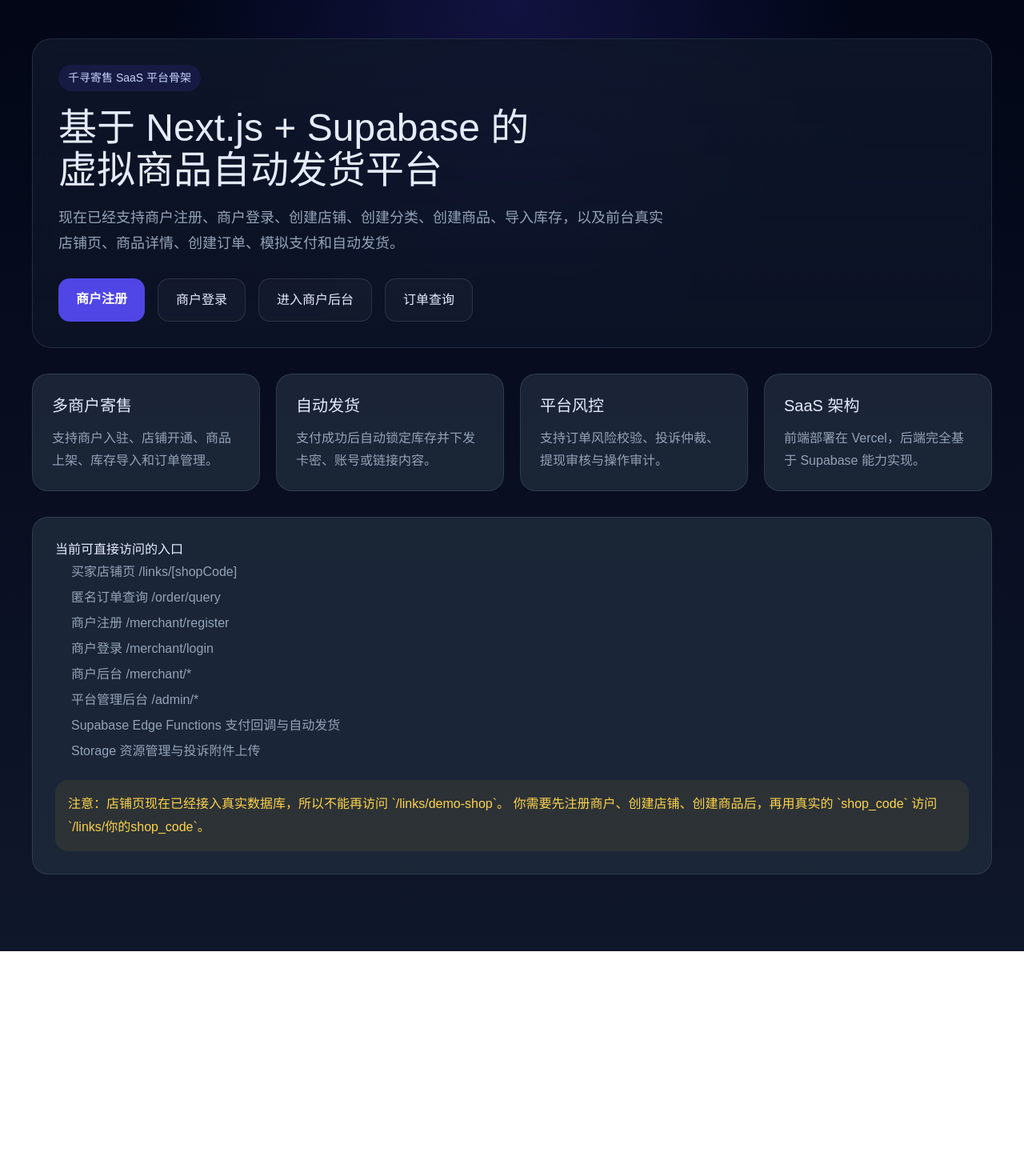
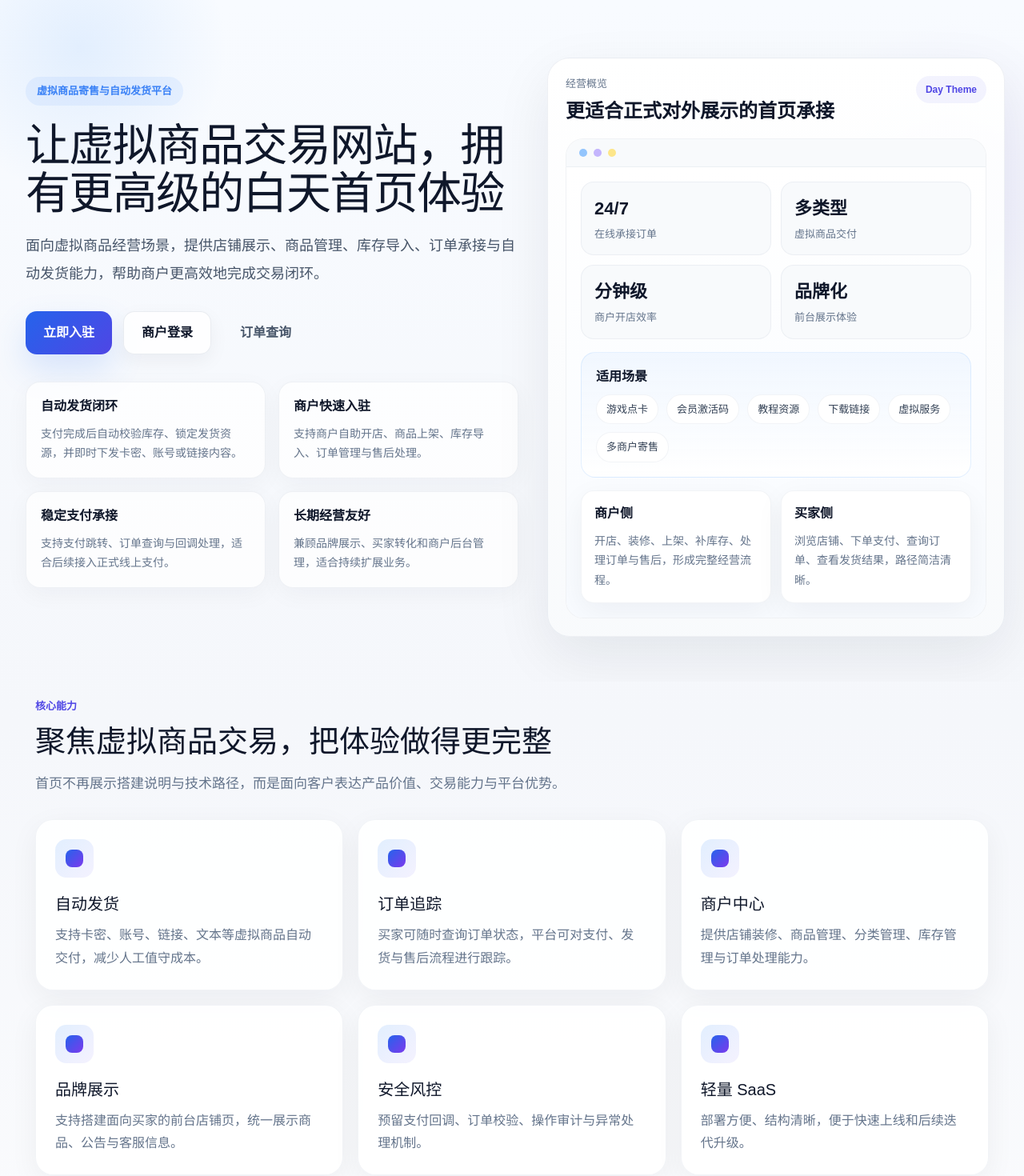
Before and after one commit to lirunbo69/id2.0, a Next.js app: page / in a window 1280 px wide. Shown: the top 1470 px of the page at 80% size. Before the commit the page ends 1189 px from the top, so only its background shows below. Built offline with nearby package versions, Linux system fonts and the light colour scheme.

Commit message:
Update page.tsx

```diff
--- a/src/app/page.tsx
+++ b/src/app/page.tsx
@@ -1,98 +1,135 @@
+const highlights = [
+  ['自动发货闭环', '支付完成后自动校验库存、锁定发货资源，并即时下发卡密、账号或链接内容。'],
+  ['商户快速入驻', '支持商户自助开店、商品上架、库存导入、订单管理与售后处理。'],
+  ['稳定支付承接', '支持支付跳转、订单查询与回调处理，适合后续接入正式线上支付。'],
+  ['长期经营友好', '兼顾品牌展示、买家转化和商户后台管理，适合持续扩展业务。'],
+] as const;
+
 const features = [
-  {
-    title: '多商户寄售',
-    description: '支持商户入驻、店铺开通、商品上架、库存导入和订单管理。',
-  },
-  {
-    title: '自动发货',
-    description: '支付成功后自动锁定库存并下发卡密、账号或链接内容。',
-  },
-  {
-    title: '平台风控',
-    description: '支持订单风险校验、投诉仲裁、提现审核与操作审计。',
-  },
-  {
-    title: 'SaaS 架构',
-    description: '前端部署在 Vercel，后端完全基于 Supabase 能力实现。',
-  },
-];
+  ['自动发货', '支持卡密、账号、链接、文本等虚拟商品自动交付，减少人工值守成本。'],
+  ['订单追踪', '买家可随时查询订单状态，平台可对支付、发货与售后流程进行跟踪。'],
+  ['商户中心', '提供店铺装修、商品管理、分类管理、库存管理与订单处理能力。'],
+  ['品牌展示', '支持搭建面向买家的前台店铺页，统一展示商品、公告与客服信息。'],
+  ['安全风控', '预留支付回调、订单校验、操作审计与异常处理机制。'],
+  ['轻量 SaaS', '部署方便、结构清晰，便于快速上线和后续迭代升级。'],
+] as const;
 
-const modules = [
-  '买家店铺页 /links/[shopCode]',
-  '匿名订单查询 /order/query',
-  '商户注册 /merchant/register',
-  '商户登录 /merchant/login',
-  '商户后台 /merchant/*',
-  '平台管理后台 /admin/*',
-  'Supabase Edge Functions 支付回调与自动发货',
-  'Storage 资源管理与投诉附件上传',
-];
+const scenarios = ['游戏点卡', '会员激活码', '教程资源', '下载链接', '虚拟服务', '多商户寄售'];
+const metrics = [
+  ['24/7', '在线承接订单'],
+  ['多类型', '虚拟商品交付'],
+  ['分钟级', '商户开店效率'],
+  ['品牌化', '前台展示体验'],
+] as const;
 
 export default function HomePage() {
   return (
-    <main style={{ padding: '48px 24px 96px' }}>
-      <section
-        style={{
-          maxWidth: 1200,
-          margin: '0 auto',
-          padding: 32,
-          border: '1px solid var(--border)',
-          borderRadius: 24,
-          background: 'linear-gradient(180deg, rgba(15,23,42,.85), rgba(15,23,42,.6))',
-          backdropFilter: 'blur(16px)',
-        }}
-      >
-        <div style={{ display: 'inline-flex', padding: '6px 12px', borderRadius: 999, background: 'rgba(79,70,229,.15)', color: '#c7d2fe', fontSize: 14 }}>
-          千寻寄售 SaaS 平台骨架
-        </div>
-        <h1 style={{ fontSize: 48, lineHeight: 1.1, margin: '20px 0 16px' }}>
-          基于 Next.js + Supabase 的
-          <br />
-          虚拟商品自动发货平台
-        </h1>
-        <p style={{ maxWidth: 760, color: 'var(--muted)', fontSize: 18, lineHeight: 1.8 }}>
-          现在已经支持商户注册、商户登录、创建店铺、创建分类、创建商品、导入库存，以及前台真实店铺页、商品详情、创建订单、模拟支付和自动发货。
-        </p>
+    <main style={s.page}>
+      <section style={s.heroWrap}>
+        <div style={s.glowA} />
+        <div style={s.glowB} />
+        <div style={s.hero}>
+          <div style={s.left}>
+            <span style={s.badge}>虚拟商品寄售与自动发货平台</span>
+            <h1 style={s.h1}>让虚拟商品交易网站，拥有更高级的白天首页体验</h1>
+            <p style={s.desc}>
+              面向虚拟商品经营场景，提供店铺展示、商品管理、库存导入、订单承接与自动发货能力，帮助商户更高效地完成交易闭环。
+            </p>
+            <div style={s.btnRow}>
+              <a href="/merchant/register" style={s.primary}>立即入驻</a>
+              <a href="/merchant/login" style={s.secondary}>商户登录</a>
+              <a href="/order/query" style={s.ghost}>订单查询</a>
+            </div>
+            <div style={s.highlightGrid}>
+              {highlights.map(([title, text]) => (
+                <div key={title} style={s.highlightCard}>
+                  <div style={s.cardTitle}>{title}</div>
+                  <p style={s.cardText}>{text}</p>
+                </div>
+              ))}
+            </div>
+          </div>
 
-        <div style={{ display: 'flex', gap: 16, flexWrap: 'wrap', marginTop: 28 }}>
-          <a href="/merchant/register" style={primaryButton}>商户注册</a>
-          <a href="/merchant/login" style={secondaryButton}>商户登录</a>
-          <a href="/merchant/dashboard" style={secondaryButton}>进入商户后台</a>
-          <a href="/order/query" style={secondaryButton}>订单查询</a>
+          <div style={s.panel}>
+            <div style={s.panelHead}>
+              <div>
+                <div style={s.mini}>经营概览</div>
+                <div style={s.panelTitle}>更适合正式对外展示的首页承接</div>
+              </div>
+              <span style={s.tag}>Day Theme</span>
+            </div>
+            <div style={s.window}>
+              <div style={s.windowTop}>
+                <i style={{ ...s.dot, background: '#93c5fd' }} />
+                <i style={{ ...s.dot, background: '#c4b5fd' }} />
+                <i style={{ ...s.dot, background: '#fde68a' }} />
+              </div>
+              <div style={s.windowBody}>
+                <div style={s.metricGrid}>
+                  {metrics.map(([value, label]) => (
+                    <div key={label} style={s.metricCard}>
+                      <div style={s.metricValue}>{value}</div>
+                      <div style={s.metricLabel}>{label}</div>
+                    </div>
+                  ))}
+                </div>
+                <div style={s.largeCard}>
+                  <div style={s.cardTitle}>适用场景</div>
+                  <div style={s.pills}>
+                    {scenarios.map((item) => <span key={item} style={s.pill}>{item}</span>)}
+                  </div>
+                </div>
+                <div style={s.split2}>
+                  <div style={s.softCard}><div style={s.cardTitle}>商户侧</div><p style={s.cardText}>开店、装修、上架、补库存、处理订单与售后，形成完整经营流程。</p></div>
+                  <div style={s.softCard}><div style={s.cardTitle}>买家侧</div><p style={s.cardText}>浏览店铺、下单支付、查询订单、查看发货结果，路径简洁清晰。</p></div>
+                </div>
+              </div>
+            </div>
+          </div>
         </div>
       </section>
 
-      <section style={{ maxWidth: 1200, margin: '32px auto 0' }}>
-        <div style={{ display: 'grid', gridTemplateColumns: 'repeat(auto-fit, minmax(240px, 1fr))', gap: 20 }}>
-          {features.map((item) => (
-            <article
-              key={item.title}
-              style={{
-                padding: 24,
-                borderRadius: 20,
-                border: '1px solid var(--border)',
-                background: 'var(--card)',
-              }}
-            >
-              <h2 style={{ marginTop: 0, marginBottom: 12, fontSize: 20 }}>{item.title}</h2>
-              <p style={{ margin: 0, color: 'var(--muted)', lineHeight: 1.7 }}>{item.description}</p>
+      <section style={s.section}>
+        <span style={s.sectionBadge}>核心能力</span>
+        <h2 style={s.h2}>聚焦虚拟商品交易，把体验做得更完整</h2>
+        <p style={s.sectionDesc}>首页不再展示搭建说明与技术路径，而是面向客户表达产品价值、交易能力与平台优势。</p>
+        <div style={s.featureGrid}>
+          {features.map(([title, text]) => (
+            <article key={title} style={s.featureCard}>
+              <div style={s.iconBox}><div style={s.iconInner} /></div>
+              <h3 style={s.featureTitle}>{title}</h3>
+              <p style={s.featureText}>{text}</p>
             </article>
           ))}
         </div>
       </section>
 
-      <section style={{ maxWidth: 1200, margin: '32px auto 0' }}>
-        <div style={{ padding: 28, borderRadius: 20, border: '1px solid var(--border)', background: 'var(--card)' }}>
-          <h2 style={{ marginTop: 0 }}>当前可直接访问的入口</h2>
-          <ul style={{ color: 'var(--muted)', lineHeight: 2, paddingLeft: 20, marginBottom: 0 }}>
-            {modules.map((item) => (
-              <li key={item}>{item}</li>
-            ))}
-          </ul>
+      <section style={s.dual}>
+        <div style={s.dualMain}>
+          <span style={s.sectionBadge}>为什么适合你</span>
+          <h2 style={s.h2Small}>把复杂的发货与经营流程，整理成更顺手的线上体验</h2>
+          <p style={s.sectionDesc}>从店铺展示，到商品承接、支付跳转、订单查询与自动发货，整条链路更适合做成正式对外运营的网站。</p>
+          <div style={s.list}>
+            <div style={s.listItem}>更适合展示品牌、信任感与平台能力</div>
+            <div style={s.listItem}>更适合承接客户访问与交易转化</div>
+            <div style={s.listItem}>更适合商户长期经营与后续功能扩展</div>
+          </div>
+        </div>
+        <div style={s.dualSide}>
+          <div style={s.quote}>“一个更高级的首页，不只是好看，而是能更好地承接客户、解释产品、提高转化。”</div>
+          <div style={s.softCard}><div style={s.cardTitle}>适合持续升级</div><p style={s.cardText}>后续可以继续扩展套餐页、客户案例、支付说明、入驻流程和品牌文案体系。</p></div>
+        </div>
+      </section>
 
-          <div style={{ marginTop: 20, padding: 16, borderRadius: 16, background: 'rgba(251,191,36,.08)', color: '#fcd34d', lineHeight: 1.8 }}>
-            注意：店铺页现在已经接入真实数据库，所以不能再访问 `/links/demo-shop`。
-            你需要先注册商户、创建店铺、创建商品后，再用真实的 `shop_code` 访问 `/links/你的shop_code`。
+      <section style={s.ctaWrap}>
+        <div style={s.cta}>
+          <div>
+            <span style={s.sectionBadge}>立即开始</span>
+            <h2 style={s.h2Small}>让你的寄售平台先拥有一个真正能对外成交的首页</h2>
+          </div>
+          <div style={s.btnRow}>
+            <a href="/merchant/register" style={s.primary}>免费开通商户</a>
+            <a href="/merchant/login" style={s.secondary}>进入商户中心</a>
           </div>
         </div>
       </section>
@@ -100,17 +137,59 @@ export default function HomePage() {
   );
 }
 
-const primaryButton: React.CSSProperties = {
-  padding: '14px 22px',
-  borderRadius: 14,
-  background: 'var(--primary)',
-  color: 'var(--primary-foreground)',
-  fontWeight: 700,
+const s: Record<string, React.CSSProperties> = {
+  page: { paddingBottom: 96, background: 'linear-gradient(180deg,#f8fbff 0%,#f5f7fb 40%,#fff 100%)' },
+  heroWrap: { position: 'relative', overflow: 'hidden', padding: '72px 24px 56px' },
+  glowA: { position: 'absolute', left: -80, top: -120, width: 360, height: 360, borderRadius: '50%', background: 'radial-gradient(circle, rgba(96,165,250,.14), transparent 72%)' },
+  glowB: { position: 'absolute', right: -120, top: 30, width: 420, height: 420, borderRadius: '50%', background: 'radial-gradient(circle, rgba(167,139,250,.10), transparent 72%)' },
+  hero: { position: 'relative', zIndex: 1, maxWidth: 1240, margin: '0 auto', display: 'grid', gridTemplateColumns: '1.05fr .95fr', gap: 28 },
+  left: { padding: '24px 8px 12px' },
+  badge: { display: 'inline-flex', padding: '8px 14px', borderRadius: 999, background: 'rgba(59,130,246,.08)', color: '#3b82f6', fontSize: 13, fontWeight: 700 },
+  h1: { margin: '20px 0 18px', fontSize: 56, lineHeight: 1.08, color: '#0f172a', letterSpacing: '-.03em' },
+  desc: { margin: 0, maxWidth: 760, color: '#475569', fontSize: 18, lineHeight: 1.9 },
+  btnRow: { display: 'flex', gap: 14, flexWrap: 'wrap', marginTop: 30 },
+  primary: { display: 'inline-flex', alignItems: 'center', justifyContent: 'center', padding: '14px 22px', borderRadius: 14, background: 'linear-gradient(135deg,#2563eb,#4f46e5)', color: '#fff', fontWeight: 700, textDecoration: 'none', boxShadow: '0 18px 40px rgba(59,130,246,.18)' },
+  secondary: { display: 'inline-flex', alignItems: 'center', justifyContent: 'center', padding: '14px 22px', borderRadius: 14, border: '1px solid rgba(148,163,184,.2)', background: 'rgba(255,255,255,.82)', color: '#0f172a', fontWeight: 700, textDecoration: 'none', boxShadow: '0 8px 24px rgba(15,23,42,.05)' },
+  ghost: { display: 'inline-flex', alignItems: 'center', justifyContent: 'center', padding: '14px 22px', borderRadius: 14, color: '#475569', fontWeight: 700, textDecoration: 'none' },
+  highlightGrid: { display: 'grid', gridTemplateColumns: 'repeat(2,minmax(0,1fr))', gap: 16, marginTop: 34 },
+  highlightCard: { padding: 18, borderRadius: 18, border: '1px solid rgba(148,163,184,.14)', background: 'rgba(255,255,255,.72)', boxShadow: '0 8px 30px rgba(15,23,42,.04)' },
+  panel: { padding: 22, borderRadius: 28, border: '1px solid rgba(148,163,184,.16)', background: 'linear-gradient(180deg,rgba(255,255,255,.92),rgba(248,250,252,.92))', boxShadow: '0 24px 70px rgba(15,23,42,.08)' },
+  panelHead: { display: 'flex', justifyContent: 'space-between', gap: 12, marginBottom: 18 },
+  mini: { color: '#64748b', fontSize: 13, marginBottom: 8 },
+  panelTitle: { fontSize: 24, fontWeight: 800, color: '#0f172a', lineHeight: 1.35 },
+  tag: { padding: '8px 12px', borderRadius: 999, background: 'rgba(99,102,241,.08)', color: '#4f46e5', fontWeight: 700, fontSize: 12, height: 'fit-content' },
+  window: { overflow: 'hidden', borderRadius: 22, border: '1px solid rgba(148,163,184,.14)', background: '#fff' },
+  windowTop: { display: 'flex', gap: 8, padding: '12px 16px', borderBottom: '1px solid rgba(148,163,184,.12)', background: '#f8fafc' },
+  dot: { width: 10, height: 10, borderRadius: '50%' },
+  windowBody: { padding: 18, display: 'grid', gap: 16, background: 'linear-gradient(180deg,#fff,#f8fbff)' },
+  metricGrid: { display: 'grid', gridTemplateColumns: 'repeat(2,minmax(0,1fr))', gap: 12 },
+  metricCard: { padding: 16, borderRadius: 16, background: 'rgba(248,250,252,.95)', border: '1px solid rgba(148,163,184,.12)' },
+  metricValue: { fontSize: 22, fontWeight: 800, color: '#0f172a' },
+  metricLabel: { marginTop: 6, color: '#64748b', fontSize: 13 },
+  largeCard: { padding: 18, borderRadius: 18, background: 'linear-gradient(180deg,rgba(239,246,255,.88),rgba(255,255,255,.92))', border: '1px solid rgba(147,197,253,.24)' },
+  pills: { display: 'flex', flexWrap: 'wrap', gap: 10 },
+  pill: { display: 'inline-flex', padding: '8px 12px', borderRadius: 999, background: '#fff', border: '1px solid rgba(148,163,184,.12)', color: '#334155', fontSize: 13 },
+  split2: { display: 'grid', gridTemplateColumns: 'repeat(2,minmax(0,1fr))', gap: 12 },
+  softCard: { padding: 16, borderRadius: 16, background: '#fff', border: '1px solid rgba(148,163,184,.12)', boxShadow: '0 10px 36px rgba(15,23,42,.05)' },
+  cardTitle: { fontSize: 16, fontWeight: 700, color: '#0f172a', marginBottom: 10 },
+  cardText: { margin: 0, color: '#64748b', lineHeight: 1.75, fontSize: 14 },
+  section: { maxWidth: 1240, margin: '0 auto', padding: '18px 24px 0' },
+  sectionBadge: { display: 'inline-flex', color: '#4f46e5', fontWeight: 700, fontSize: 13, marginBottom: 12 },
+  h2: { margin: '0 0 14px', fontSize: 38, lineHeight: 1.2, color: '#0f172a' },
+  h2Small: { margin: '8px 0 14px', fontSize: 34, lineHeight: 1.25, color: '#0f172a' },
+  sectionDesc: { margin: 0, maxWidth: 760, color: '#64748b', fontSize: 17, lineHeight: 1.85 },
+  featureGrid: { display: 'grid', gridTemplateColumns: 'repeat(3,minmax(0,1fr))', gap: 18, marginTop: 28 },
+  featureCard: { padding: 24, borderRadius: 22, background: 'rgba(255,255,255,.88)', border: '1px solid rgba(148,163,184,.12)', boxShadow: '0 10px 36px rgba(15,23,42,.05)' },
+  iconBox: { width: 48, height: 48, borderRadius: 14, background: 'linear-gradient(135deg,rgba(96,165,250,.18),rgba(196,181,253,.18))', display: 'grid', placeItems: 'center' },
+  iconInner: { width: 22, height: 22, borderRadius: 8, background: 'linear-gradient(135deg,#2563eb,#7c3aed)' },
+  featureTitle: { margin: '18px 0 10px', fontSize: 20, color: '#0f172a' },
+  featureText: { margin: 0, color: '#64748b', lineHeight: 1.8 },
+  dual: { maxWidth: 1240, margin: '28px auto 0', padding: '0 24px', display: 'grid', gridTemplateColumns: '1.15fr .85fr', gap: 18 },
+  dualMain: { padding: 28, borderRadius: 26, border: '1px solid rgba(148,163,184,.12)', background: 'linear-gradient(180deg,rgba(255,255,255,.92),rgba(248,250,252,.92))', boxShadow: '0 10px 36px rgba(15,23,42,.05)' },
+  dualSide: { display: 'grid', gap: 18 },
+  list: { display: 'grid', gap: 12, marginTop: 22 },
+  listItem: { padding: '14px 16px', borderRadius: 16, background: 'rgba(255,255,255,.8)', border: '1px solid rgba(148,163,184,.12)', color: '#334155', fontWeight: 600 },
+  quote: { padding: 28, borderRadius: 26, background: 'linear-gradient(135deg,#eff6ff,#f5f3ff)', border: '1px solid rgba(147,197,253,.24)', color: '#1e293b', fontSize: 24, lineHeight: 1.7, fontWeight: 700 },
+  ctaWrap: { maxWidth: 1240, margin: '28px auto 0', padding: '0 24px' },
+  cta: { padding: 32, borderRadius: 28, background: 'linear-gradient(135deg,#fff,#f8fbff)', border: '1px solid rgba(148,163,184,.12)', boxShadow: '0 14px 44px rgba(15,23,42,.06)', display: 'flex', justifyContent: 'space-between', gap: 20, alignItems: 'center', flexWrap: 'wrap' },
 };
-
-const secondaryButton: React.CSSProperties = {
-  padding: '14px 22px',
-  borderRadius: 14,
-  border: '1px solid var(--border)',
-  background: 'rgba(255,255,255,.03)',
-};
```
